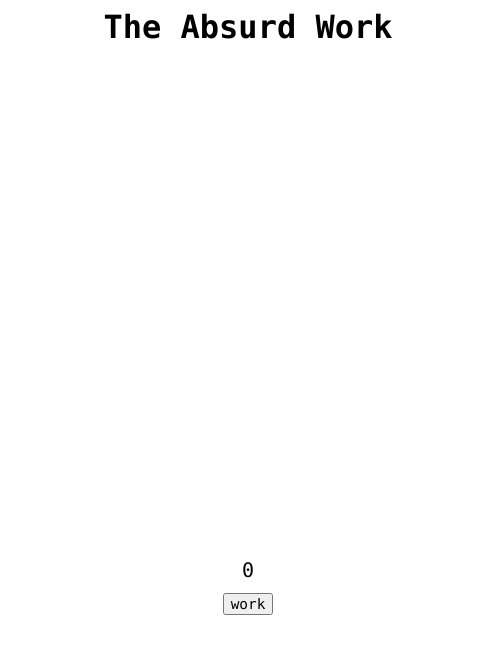
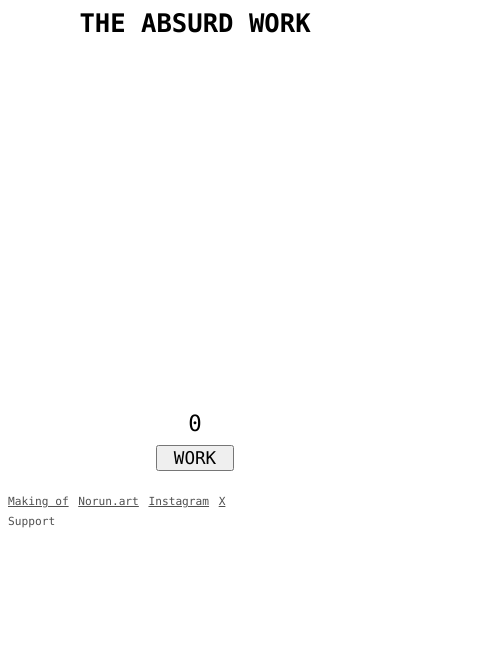
Before and after one commit to Norun017/absurd-work, a plain HTML site: page client/index.html in a window 390 px wide. Shown: the whole page, 488 px wide, since content can reach past the window. Drawn offline with Linux system fonts and the light colour scheme; no server answers.

Commit message:
Add Footer and centering

```diff
--- a/client/index.html
+++ b/client/index.html
@@ -1,14 +1,52 @@
 <html>
   <head>
+    <meta name="viewport" content="width=device-width, initial-scale=1.0" />
     <script src="./script.js" type="module"></script>
     <link rel="stylesheet" href="./style.css" />
+    <title>The Absurd Work</title>
   </head>
   <body>
-    <h1>The Absurd Work</h1>
-    <canvas width="480" height="480" id="canvas"></canvas>
-    <div class="container">
-      <p class="log">0</p>
-      <button>work</button>
+    <div class="main-wrapper">
+      <h1>The Absurd Work</h1>
+      <div class="canvas-container">
+        <canvas width="480" height="480" id="canvas"></canvas>
+      </div>
+      <div class="container">
+        <p class="log">0</p>
+        <button>work</button>
+      </div>
     </div>
+    <footer>
+      <nav class="footer-links">
+        <a href="https://norun017.substack.com/p/making-of-the-absurd-work"
+          >Making of</a
+        >
+        <a href="https://norun.art/">Norun.art</a>
+        <a href="https://www.instagram.com/theabsurdwork/">Instagram</a>
+        <a href="https://x.com/Norun017">X</a>
+      </nav>
+
+      <details class="support">
+        <summary>Support</summary>
+
+        <a href="https://ko-fi.com/P5P11C5FOH" target="_blank">Ko-fi</a>
+
+        <div class="wallets">
+          <span
+            class="wallet-copy"
+            data-wallet="0xa093f774bc543a1Ab8683c10332E54CA31e9F1d5"
+          >
+            Ethereum
+          </span>
+
+          <span
+            class="wallet-copy"
+            data-wallet="29WxZnCY3oh2WZanNK3YVksKABE4pzoBsyTPrVU71GTP"
+          >
+            Solana
+          </span>
+        </div>
+      </details>
+    </footer>
   </body>
 </html>
--- a/client/script.js
+++ b/client/script.js
@@ -1,6 +1,6 @@
 const log = document.querySelector(".log");
 const btn = document.querySelector("button");
-const URL = "";
+const URL = "http://localhost:3001";
 const source = new EventSource(`${URL}/events`);
 
 const GRID_SIZE = 16;
@@ -145,3 +145,18 @@ function distanceOrder(N) {
   order.sort((a, b) => b.d - a.d || b.y - a.y || b.x - a.x);
   return order;
 }
+
+//* For Crpto Button *//
+document.addEventListener("click", (e) => {
+  if (!e.target.classList.contains("copy-btn")) return;
+
+  const wallet = e.target.dataset.wallet;
+  navigator.clipboard.writeText(wallet);
+
+  const original = e.target.textContent;
+  e.target.textContent = "Copied";
+
+  setTimeout(() => {
+    e.target.textContent = original;
+  }, 800);
+});
--- a/client/style.css
+++ b/client/style.css
@@ -1,29 +1,150 @@
+/* --------------------
+   Base / Reset
+-------------------- */
+
 html {
   font-size: 16px;
-  font-family: 'Lucida Console', monospace;
+  font-family: "Lucida Console", monospace;
 }
+
+body {
+  margin: 0;
+  min-height: 100vh;
+}
+
+/* --------------------
+   Layout
+-------------------- */
+
+.main-wrapper {
+  display: flex;
+  flex-direction: column;
+  align-items: center;
+}
+
+.container,
+h1 {
+  width: 100%;
+  max-width: 480px;
+  margin: 0.5rem auto;
+}
+
+.canvas-container {
+  width: 100%;
+  display: flex;
+  justify-content: center;
+}
+
+/* --------------------
+   Typography
+-------------------- */
+
+h1 {
+  text-align: center;
+  text-transform: uppercase;
+}
+
+p {
+  font-size: 1.25rem;
+  margin: 0.3rem 0;
+}
+
+/* --------------------
+   Canvas
+-------------------- */
+
+canvas {
+  width: 90%;
+  max-width: 480px;
+  height: auto;
+  aspect-ratio: 1 / 1;
+  display: block;
+}
+
+/* --------------------
+   Controls
+-------------------- */
 
 .container {
   display: flex;
   flex-direction: column;
-  justify-content: center;
   align-items: center;
-  width: 480px;
-  margin-top: 5;
 }
 
+button {
+  width: 20%;
+  margin-top: 0.3rem;
+  font-size: 1rem;
+  font-family: inherit;
+  text-transform: uppercase;
+}
+
+/* --------------------
+   Footer
+-------------------- */
+
+footer {
+  margin: 1rem 0.5rem;
+  font-size: 0.7rem;
+  color: #505050;
+}
+
+.footer-links {
+  display: flex;
+  gap: 0.6rem;
+  flex-wrap: wrap;
+}
+
+footer a {
+  color: inherit;
+  text-decoration: underline;
+}
+
+.support {
+  margin-top: 0.4rem;
+}
+
+.support summary {
+  cursor: pointer;
+  list-style: none;
+}
+
+.support p {
+  margin: 0.1rem 0;
+  font-size: 0.65rem;
+}
+
+.wallets {
+  margin-top: 0.3rem;
+}
+
+.wallet-copy {
+  display: block;
+  font-size: 0.65rem;
+  color: #505050;
+  text-decoration: underline;
+  cursor: pointer;
+  margin: 0.15rem 0;
+}
+
+.wallet-copy:active {
+  opacity: 0.6;
+}
+
+/* --------------------
+   Responsive
+-------------------- */
+
+@media (max-width: 600px) {
   h1 {
-  width: 480px;
-  text-align: center;
+    font-size: 1.6rem;
   }
 
   p {
-  font-size: 1.25em;
-  margin: 0.3em;
+    font-size: 1.4rem;
   }
 
   button {
-  font-size: 0.9em;
-  margin-top: 0.3em;
-  font-family: 'Lucida Console', monospace;
+    font-size: 1.1rem;
   }
+}
```
Lines whose indentation alone changed are shown as unchanged.
